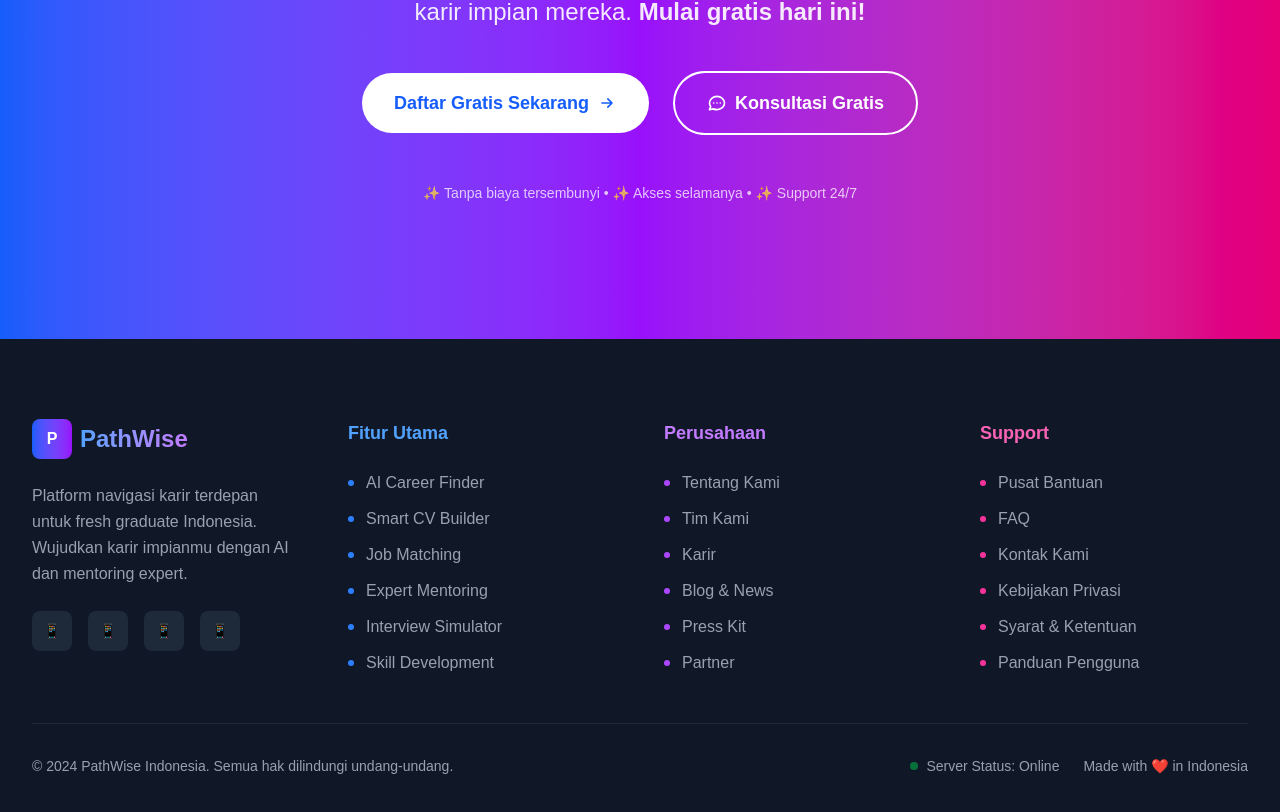
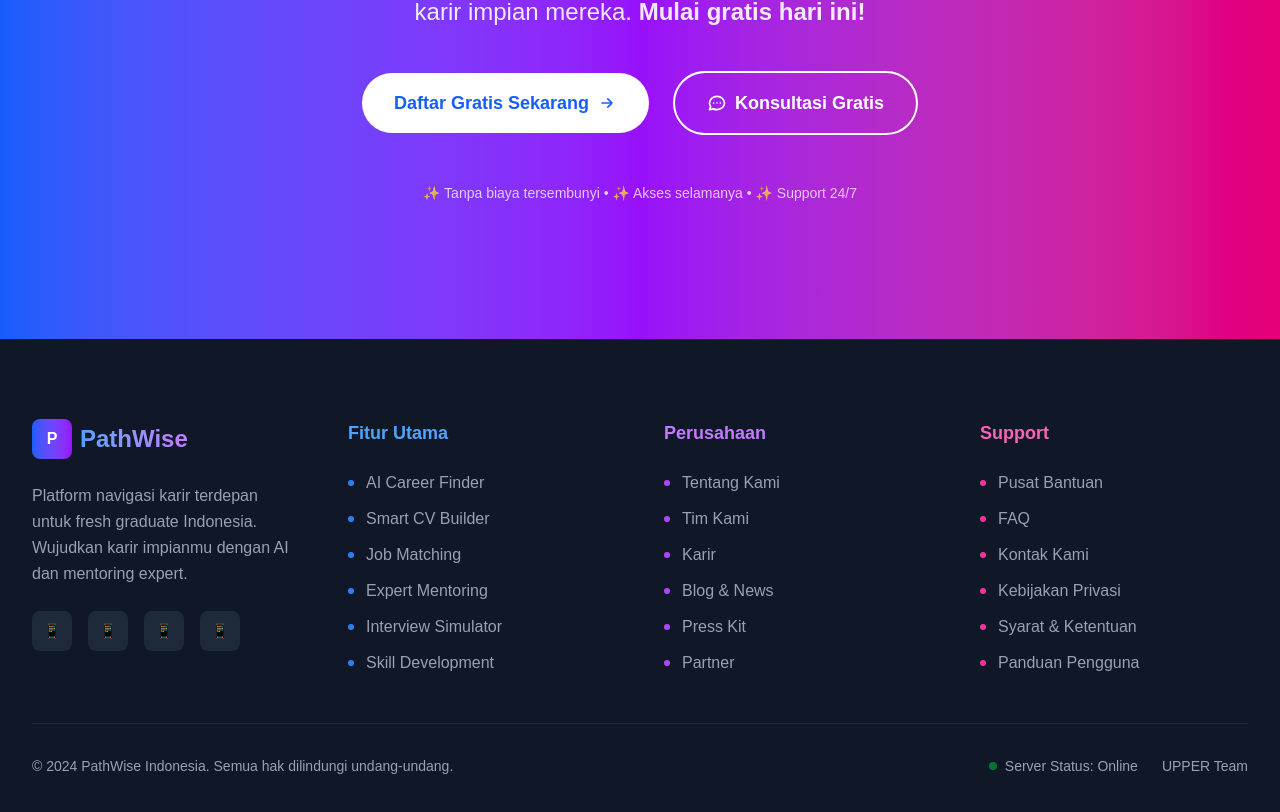
Before and after one commit to abrahamgregorius/pathwise, a Next.js app: page / in a window 1280 px wide. Shown: the part 6312-7124 px from the top of the page. Built offline with nearby package versions, Linux system fonts and the light colour scheme.

Commit message:
feat: mark

```diff
--- a/src/app/page.js
+++ b/src/app/page.js
@@ -903,7 +903,7 @@
                   <span className="w-2 h-2 bg-green-500 rounded-full mr-2 animate-pulse"></span>
                   Server Status: Online
                 </span>
-                <span>Made with ❤️ in Indonesia</span>
+                <span>UPPER Team</span>
               </div>
             </div>
           </div>
```
